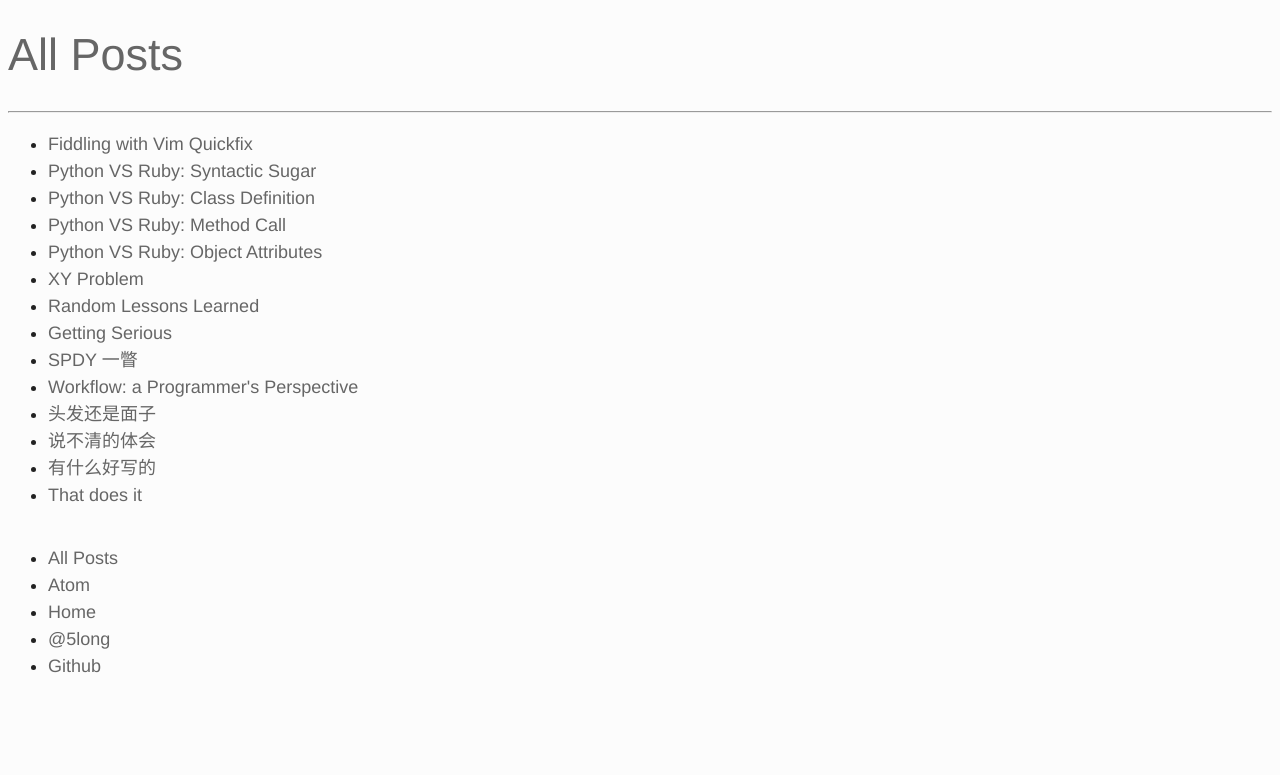
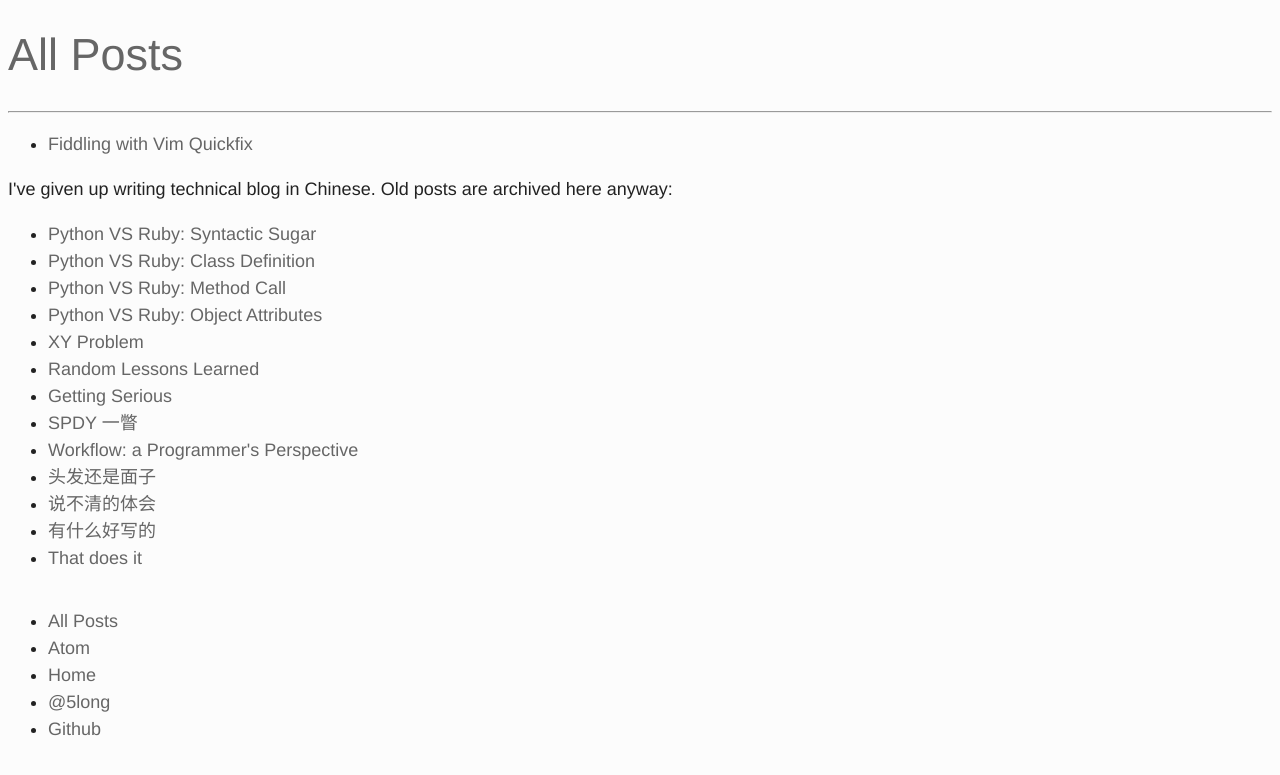
Before and after one commit to 5long/5long.github.io, a Jekyll site: the page built from archive.html, in a window 1280 px wide. Shown: the top 775 px of the page. Built offline with Jekyll 4.4.1, drawn with Linux system fonts in a browser that asks for light colours; comment, search, counter and statistics services are not loaded.

Commit message:
Claim Chinese posts no more.

```diff
--- a/archive.html
+++ b/archive.html
@@ -1,10 +1,26 @@
 ---
 layout: site
 title: All Posts
+cn_posts_num: 13
 ---
 
 <ul>
   {% for post in site.posts %}
-    <li><a href="{{ post.url }}">{{ post.title }}</a></li>
+    {% if forloop.rindex > page.cn_posts_num %}
+      <li><a href="{{ post.url }}">{{ post.title }}</a></li>
+    {% endif %}
   {% endfor %}
 </ul>
+
+<p>
+  I've given up writing technical blog in Chinese. Old posts are archived
+  here anyway:
+</p>
+
+<ul>
+  {% for post in site.posts %}
+    {% if forloop.rindex <= page.cn_posts_num %}
+      <li><a href="{{ post.url }}">{{ post.title }}</a></li>
+    {% endif %}
+  {% endfor %}
+</ul>
--- a/index.html
+++ b/index.html
@@ -3,14 +3,12 @@ layout: site
 title: Random Bugs
 ---
 
-<p>Rant, sarcasm and/or programming.</p>
-
-<p>但这里写的都是中文(yet)。</p>
+<p>I do webapp development by day and rant by night.</p>
 
 {% for post in site.posts %}
   {% if forloop.first %}
     <p>
-      Latest post:
+      Latest blog post:
       <a href="{{ post.url }}">{{ post.title }}</a>
     </p>
   {% endif %}
```
